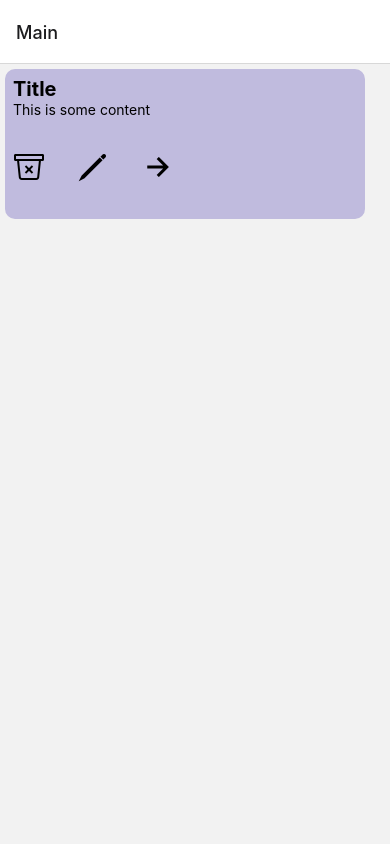
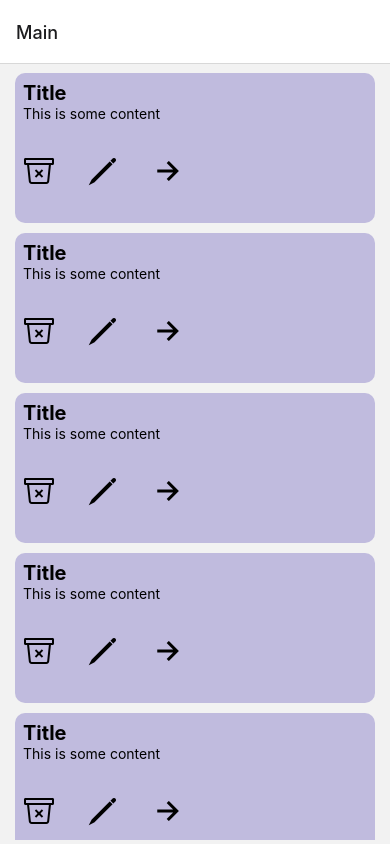
Before and after one commit to CalvinP4/react-demo, a React Native app in the folder todo-list/: screen / in a window 390 px wide. Built offline with nearby package versions, Linux system fonts and the light colour scheme.

Commit message:
[Part 3]Todo list - Introducing Scroll View
- Explain that we do not use Scroll view when fetching data from server
- For that use LazyList

```diff
--- a/todo-list/src/screens/MainScreen.jsx
+++ b/todo-list/src/screens/MainScreen.jsx
@@ -1,7 +1,16 @@
 import Note from "../components/Note";
+import { ScrollView } from "react-native";
 
 export default function MainScreen() {
-    return (
-        <Note />
-    );
+  return (
+    <ScrollView style={{ padding: 4, alignSelf: "center", marginBottom: 4 }}>
+      <Note />
+      <Note />
+      <Note />
+      <Note />
+      <Note />
+      <Note />
+      <Note />
+    </ScrollView>
+  );
 }
```
